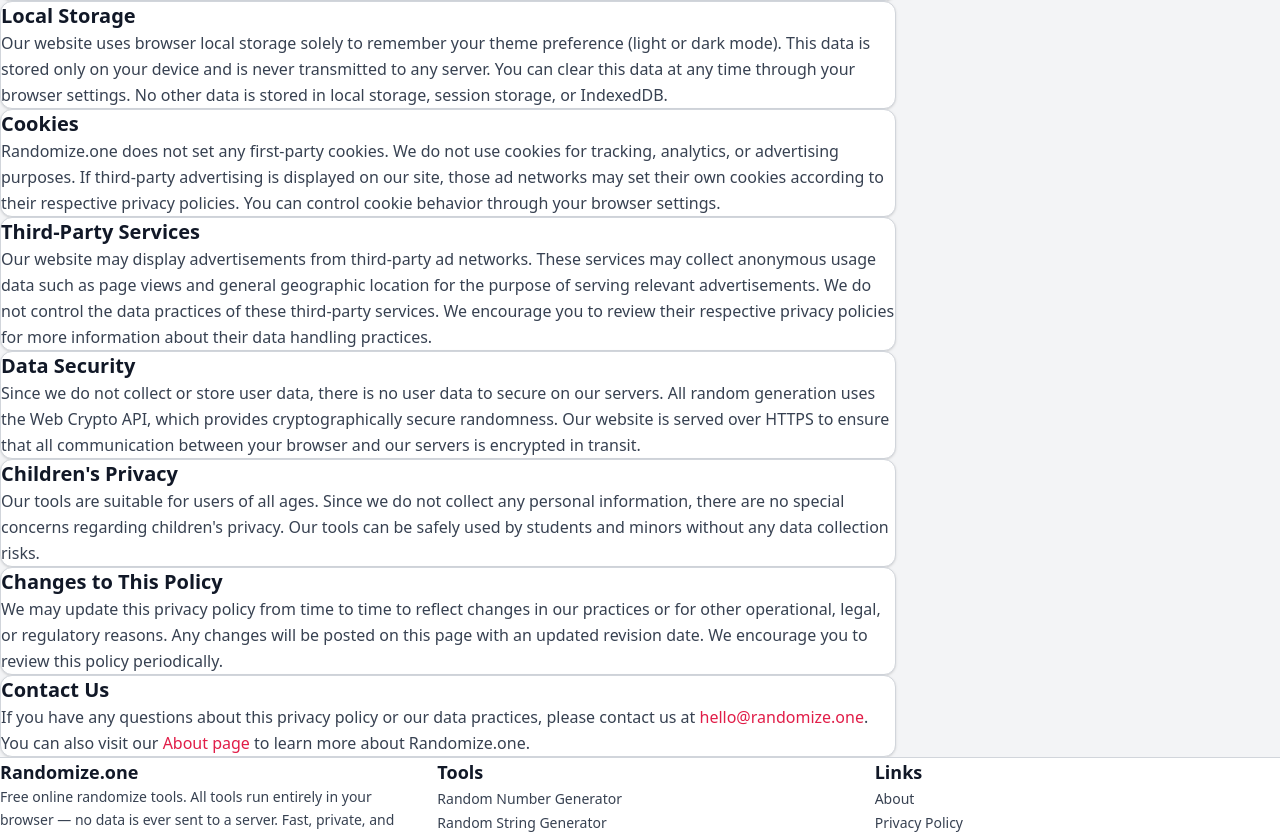
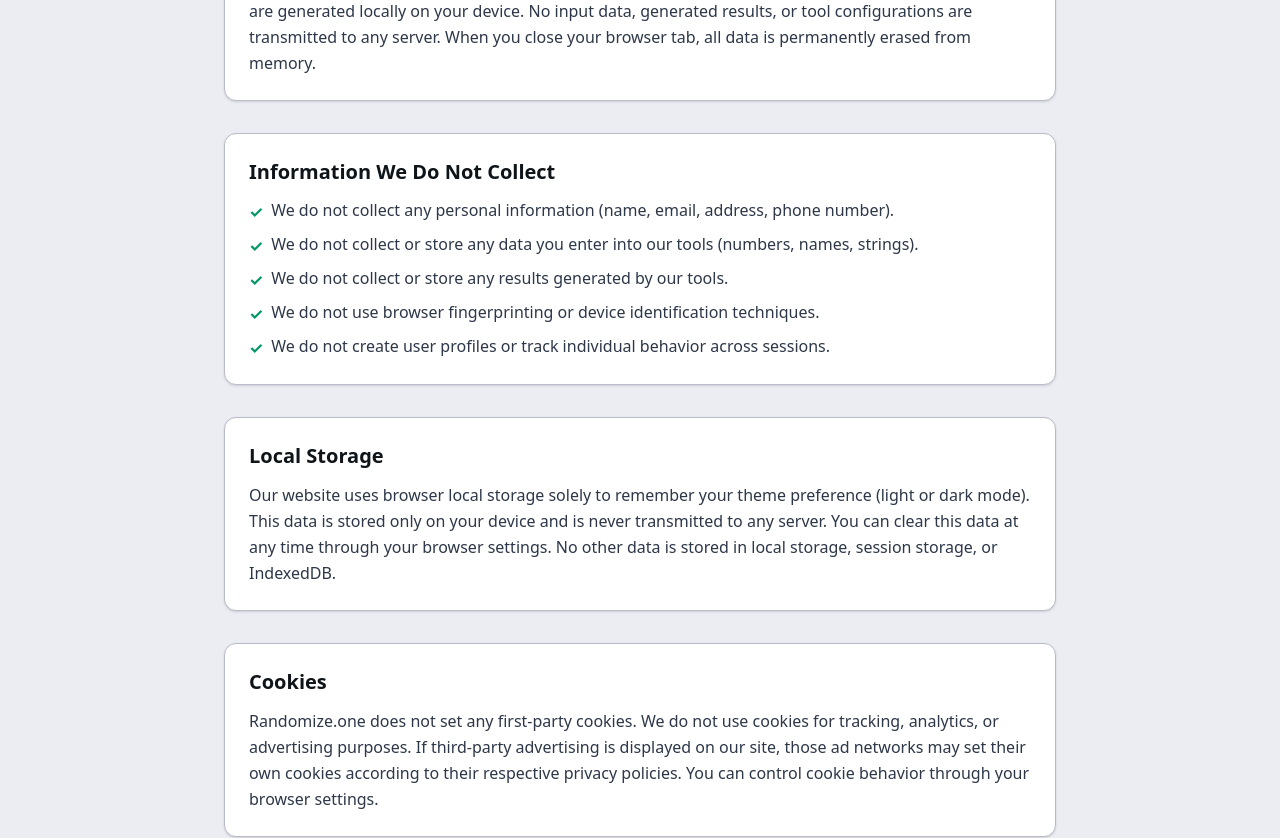
Before and after one commit to kembah17/randomize.one, a Next.js app: page /privacy in a window 1280 px wide. Shown: the part 520-1358 px from the top of the page. Built offline with nearby package versions, Linux system fonts and the light colour scheme.

Commit message:
Add sliding toggle switch for theme selector

```diff
--- a/src/app/globals.css
+++ b/src/app/globals.css
@@ -1,125 +1,160 @@
-@import 'tailwindcss';
+@import "tailwindcss";
 
-@theme {
+@custom-variant dark (&:where(.dark, .dark *));
+
+/* Tailwind utility class mappings - uses actual values for build-time resolution */
+@theme inline {
   --color-primary: #E11D48;
-  --color-primary-hover: #BE123C;
-  --color-primary-light: #FFF1F2;
-  --color-primary-text: #FFFFFF;
-  --color-text: #111827;
-  --color-text-light: #374151;
-  --color-text-muted: #6B7280;
+  --color-primary-light: #ED7690;
+  --color-primary-dark: #B8173B;
+  --color-primary-hover: #B8173B;
+  --color-primary-text: #0F1419;
+  --color-secondary: #F6B9C6;
+  --color-accent: #E11D48;
+  --color-accent-dark: #B8173B;
   --color-surface: #FFFFFF;
-  --color-page: #F3F4F6;
-  --color-border: #D1D5DB;
-  --color-border-light: #E5E7EB;
+  --color-surface-alt: #F3F4F6;
+  --color-surface-dark: #0B1120;
+  --color-surface-dark-alt: #162032;
+  --color-card: #FFFFFF;
+  --color-card-hover: #F9FAFB;
+  --color-input: #FFFFFF;
+  --color-hero: #FDF1F4;
+  --color-page-bg: #EBEDF2;
+  --color-page-bg-dark: #0B1120;
+  --color-text: #0F1419;
+  --color-text-light: #2D3748;
+  --color-text-dark: #F1F5F9;
+  --color-text-dark-muted: #64748B;
+  --color-heading: #0F1419;
+  --color-link: #E11D48;
+  --color-dark: #F1F5F9;
+  --color-dark-muted: #64748B;
+  --color-light: #F1F5F9;
+  --color-muted: #718096;
+  --color-border: #B8BCC8;
+  --color-border-light: #D1D5DB;
+  --color-border-dark: #2D3F56;
   --color-success: #059669;
+  --color-success-bg: #ECFDF5;
   --color-warning: #D97706;
+  --color-warning-bg: #FFFBEB;
   --color-error: #DC2626;
+  --color-error-bg: #FEF2F2;
   --color-info: #2563EB;
+  --color-info-bg: #EFF6FF;
+  --font-sans: "Inter", ui-sans-serif, system-ui, sans-serif;
 }
 
 :root {
-  --color-primary: #E11D48;
-  --color-primary-hover: #BE123C;
-  --color-primary-light: #FFF1F2;
-  --color-primary-text: #FFFFFF;
-  --color-text: #111827;
-  --color-text-light: #374151;
-  --color-text-muted: #6B7280;
-  --color-surface: #FFFFFF;
-  --color-page: #F3F4F6;
-  --color-border: #D1D5DB;
-  --color-border-light: #E5E7EB;
+  --color-bg-primary: #EBEDF2;
+  --color-bg-secondary: #DFE1E8;
+  --color-bg-card: #FFFFFF;
+  --color-bg-card-hover: #F9FAFB;
+  --color-bg-input: #FFFFFF;
+  --color-bg-hero: linear-gradient(180deg, #FDF1F4 0%, #FBE2E7 100%);
+  --color-bg-hero-solid: #FDF1F4;
+  --color-bg-muted: #F3F4F6;
+  --color-bg-code: #F3F4F6;
+  --color-text-primary: #0F1419;
+  --color-text-secondary: #2D3748;
+  --color-text-tertiary: #4A5568;
+  --color-text-muted: #718096;
+  --color-text-inverse: #F1F5F9;
+  --color-text-heading: #0F1419;
+  --color-text-link: #E11D48;
+  --color-brand: #E11D48;
+  --color-brand-dark: #B8173B;
+  --color-brand-darker: #92122E;
+  --color-brand-light: #ED7690;
+  --color-brand-lighter: #F6B9C6;
+  --color-brand-lightest: #FCEBEF;
+  --color-brand-bg: #FDF1F4;
+  --color-border: #B8BCC8;
+  --color-border-light: #D1D5DB;
+  --color-border-dark: #8892A4;
+  --color-border-brand: #E11D48;
+  --shadow-sm: 0 1px 3px 0 rgba(0,0,0,0.08), 0 1px 2px -1px rgba(0,0,0,0.06);
+  --shadow-md: 0 4px 8px -1px rgba(0,0,0,0.12), 0 2px 4px -2px rgba(0,0,0,0.08);
+  --shadow-lg: 0 12px 24px -4px rgba(0,0,0,0.15), 0 4px 8px -4px rgba(0,0,0,0.1);
+  --shadow-card: 0 2px 8px -2px rgba(0,0,0,0.1), 0 1px 3px -1px rgba(0,0,0,0.06);
   --color-success: #059669;
+  --color-success-bg: #ECFDF5;
   --color-warning: #D97706;
+  --color-warning-bg: #FFFBEB;
   --color-error: #DC2626;
+  --color-error-bg: #FEF2F2;
   --color-info: #2563EB;
+  --color-info-bg: #EFF6FF;
+  --color-ad-bg: rgba(225,29,72,0.04);
+  --color-ad-border: rgba(225,29,72,0.12);
+  --color-ad-text: #9CA3AF;
+  --color-toggle-track: #CBD5E1;
+  --color-toggle-thumb: #FFFFFF;
+  --color-toggle-icon: #64748B;
 }
 
 .dark {
-  --color-primary: #FB7185;
-  --color-primary-hover: #F43F5E;
-  --color-primary-light: #1C1017;
-  --color-primary-text: #FFFFFF;
-  --color-text: #F1F5F9;
-  --color-text-light: #CBD5E1;
-  --color-text-muted: #94A3B8;
-  --color-surface: #1E293B;
-  --color-page: #0F172A;
-  --color-border: #334155;
-  --color-border-light: #1E293B;
+  --color-bg-primary: #0B1120;
+  --color-bg-secondary: #162032;
+  --color-bg-card: #1A2538;
+  --color-bg-card-hover: #243044;
+  --color-bg-input: #1A2538;
+  --color-bg-hero: linear-gradient(180deg, #2D050E 0%, #1B0308 100%);
+  --color-bg-hero-solid: #2D050E;
+  --color-bg-muted: #1A2538;
+  --color-bg-code: #1A2538;
+  --color-text-primary: #F1F5F9;
+  --color-text-secondary: #CBD5E1;
+  --color-text-tertiary: #94A3B8;
+  --color-text-muted: #64748B;
+  --color-text-inverse: #111827;
+  --color-text-heading: #F8FAFC;
+  --color-text-link: #ED7690;
+  --color-brand: #ED7690;
+  --color-brand-dark: #E11D48;
+  --color-brand-darker: #B8173B;
+  --color-brand-light: #F6B9C6;
+  --color-brand-lighter: #FADBE2;
+  --color-brand-lightest: #380712;
+  --color-brand-bg: #380712;
+  --color-border: #2D3F56;
+  --color-border-light: #1E2D42;
+  --color-border-dark: #3D5068;
+  --color-border-brand: #E11D48;
+  --shadow-sm: 0 1px 3px 0 rgba(0,0,0,0.4), 0 1px 2px -1px rgba(0,0,0,0.3);
+  --shadow-md: 0 4px 8px -1px rgba(0,0,0,0.5), 0 2px 4px -2px rgba(0,0,0,0.4);
+  --shadow-lg: 0 12px 24px -4px rgba(0,0,0,0.5), 0 4px 8px -4px rgba(0,0,0,0.4);
+  --shadow-card: 0 2px 8px -2px rgba(0,0,0,0.4), 0 1px 3px -1px rgba(0,0,0,0.3);
   --color-success: #34D399;
+  --color-success-bg: #064E3B;
   --color-warning: #FBBF24;
+  --color-warning-bg: #78350F;
   --color-error: #F87171;
+  --color-error-bg: #7F1D1D;
   --color-info: #60A5FA;
+  --color-info-bg: #1E3A5F;
+  --color-ad-bg: rgba(237,118,144,0.06);
+  --color-ad-border: rgba(237,118,144,0.15);
+  --color-ad-text: #64748B;
+  --color-toggle-track: #334155;
+  --color-toggle-thumb: #F1F5F9;
+  --color-toggle-icon: #94A3B8;
 }
 
-* {
-  margin: 0;
-  padding: 0;
-  box-sizing: border-box;
-}
+* { box-sizing: border-box; }
 
 body {
-  background-color: var(--color-page);
-  color: var(--color-text);
+  background-color: var(--color-bg-primary);
+  color: var(--color-text-primary);
   font-family: system-ui, -apple-system, sans-serif;
   -webkit-font-smoothing: antialiased;
   -moz-osx-font-smoothing: grayscale;
 }
 
-::selection {
-  background-color: var(--color-primary);
-  color: var(--color-primary-text);
-}
+::selection { background-color: var(--color-brand-lighter); color: var(--color-text-primary); }
+.dark ::selection { background-color: var(--color-brand-darker); color: var(--color-text-primary); }
 
-*, *::before, *::after {
-  transition: background-color 0.2s ease, border-color 0.2s ease, color 0.2s ease;
-}
-
-::-webkit-scrollbar {
-  width: 8px;
-}
-::-webkit-scrollbar-track {
-  background: var(--color-page);
-}
-::-webkit-scrollbar-thumb {
-  background: var(--color-border);
-  border-radius: 4px;
-}
-::-webkit-scrollbar-thumb:hover {
-  background: var(--color-text-muted);
-}
-
-@keyframes coinFlip {
-  0% { transform: rotateY(0deg); }
-  100% { transform: rotateY(1800deg); }
-}
-.coin-flip-animation {
-  animation: coinFlip 1s ease-out;
-}
-
-@keyframes diceRoll {
-  0% { transform: rotate(0deg) scale(1); }
-  25% { transform: rotate(90deg) scale(1.1); }
-  50% { transform: rotate(180deg) scale(1); }
-  75% { transform: rotate(270deg) scale(1.1); }
-  100% { transform: rotate(360deg) scale(1); }
-}
-.dice-roll-animation {
-  animation: diceRoll 0.6s ease-out;
-}
-
-@keyframes spin {
-  0% { transform: rotate(0deg); }
-  100% { transform: rotate(360deg); }
-}
-
-@keyframes pulse-result {
-  0% { transform: scale(1); }
-  50% { transform: scale(1.05); }
-  100% { transform: scale(1); }
-}
-.pulse-result {
-  animation: pulse-result 0.3s ease-out;
-}
+input, textarea, select { background-color: var(--color-bg-input); color: var(--color-text-primary); border-color: var(--color-border); }
+input:focus, textarea:focus, select:focus { outline: none; border-color: var(--color-brand); box-shadow: 0 0 0 3px rgba(225,29,72,0.15); }
+.dark input:focus, .dark textarea:focus, .dark select:focus { box-shadow: 0 0 0 3px rgba(237,118,144,0.2); }
--- a/src/components/ui/ThemeToggle.tsx
+++ b/src/components/ui/ThemeToggle.tsx
@@ -1,39 +1,47 @@
-'use client';
-import { useEffect, useState } from 'react';
+"use client";
+
+import { useState, useEffect } from "react";
 
 export default function ThemeToggle() {
-  const [isDark, setIsDark] = useState(false);
-  const [mounted, setMounted] = useState(false);
+  const [dark, setDark] = useState(false);
 
   useEffect(() => {
-    setMounted(true);
-    const stored = localStorage.getItem('theme');
-    const prefersDark = window.matchMedia('(prefers-color-scheme: dark)').matches;
-    const dark = stored === 'dark' || (!stored && prefersDark);
-    setIsDark(dark);
-    document.documentElement.classList.toggle('dark', dark);
+    const stored = localStorage.getItem("theme");
+    const prefersDark = window.matchMedia("(prefers-color-scheme: dark)").matches;
+    const isDark = stored === "dark" || (!stored && prefersDark);
+    setDark(isDark);
+    document.documentElement.classList.toggle("dark", isDark);
   }, []);
 
   const toggle = () => {
-    const newDark = !isDark;
-    setIsDark(newDark);
-    document.documentElement.classList.toggle('dark', newDark);
-    localStorage.setItem('theme', newDark ? 'dark' : 'light');
+    const next = !dark;
+    setDark(next);
+    document.documentElement.classList.toggle("dark", next);
+    localStorage.setItem("theme", next ? "dark" : "light");
   };
-
-  if (!mounted) return <div className="w-10 h-10" />;
 
   return (
     <button
       onClick={toggle}
-      className="p-2 rounded-lg bg-page border border-border hover:border-primary text-text-light hover:text-primary transition-colors"
-      aria-label={isDark ? 'Switch to light mode' : 'Switch to dark mode'}
+      aria-label={dark ? "Switch to light mode" : "Switch to dark mode"}
+      style={{
+        display: "inline-flex",
+        alignItems: "center",
+        padding: "0.25rem",
+        borderRadius: "9999px",
+        border: "2px solid var(--color-border, #CBD5E1)",
+        backgroundColor: dark ? "var(--color-primary, #10B981)" : "var(--color-border, #CBD5E1)",
+        cursor: "pointer",
+        transition: "all 0.3s ease",
+        width: "4rem",
+        height: "2rem",
+        position: "relative",
+        flexShrink: 0,
+      }}
     >
-      {isDark ? (
-        <svg className="w-5 h-5" fill="none" stroke="currentColor" viewBox="0 0 24 24"><path strokeLinecap="round" strokeLinejoin="round" strokeWidth={2} d="M12 3v1m0 16v1m9-9h-1M4 12H3m15.364 6.364l-.707-.707M6.343 6.343l-.707-.707m12.728 0l-.707.707M6.343 17.657l-.707.707M16 12a4 4 0 11-8 0 4 4 0 018 0z" /></svg>
-      ) : (
-        <svg className="w-5 h-5" fill="none" stroke="currentColor" viewBox="0 0 24 24"><path strokeLinecap="round" strokeLinejoin="round" strokeWidth={2} d="M20.354 15.354A9 9 0 018.646 3.646 9.003 9.003 0 0012 21a9.003 9.003 0 008.354-5.646z" /></svg>
-      )}
+      <span style={{ position: "absolute", left: "0.375rem", top: "50%", transform: "translateY(-50%)", fontSize: "0.75rem", opacity: dark ? 0.4 : 1, transition: "opacity 0.3s ease", lineHeight: 1 }}>☀️</span>
+      <span style={{ position: "absolute", right: "0.375rem", top: "50%", transform: "translateY(-50%)", fontSize: "0.75rem", opacity: dark ? 1 : 0.4, transition: "opacity 0.3s ease", lineHeight: 1 }}>🌙</span>
+      <span style={{ position: "absolute", top: "2px", left: dark ? "calc(100% - 1.625rem)" : "2px", width: "1.5rem", height: "1.5rem", borderRadius: "50%", backgroundColor: "#FFFFFF", boxShadow: "0 1px 3px rgba(0,0,0,0.3)", transition: "left 0.3s ease" }} />
     </button>
   );
 }
```
Also changed, not shown: 2 other files (tests, documents, lock files or other folders).
